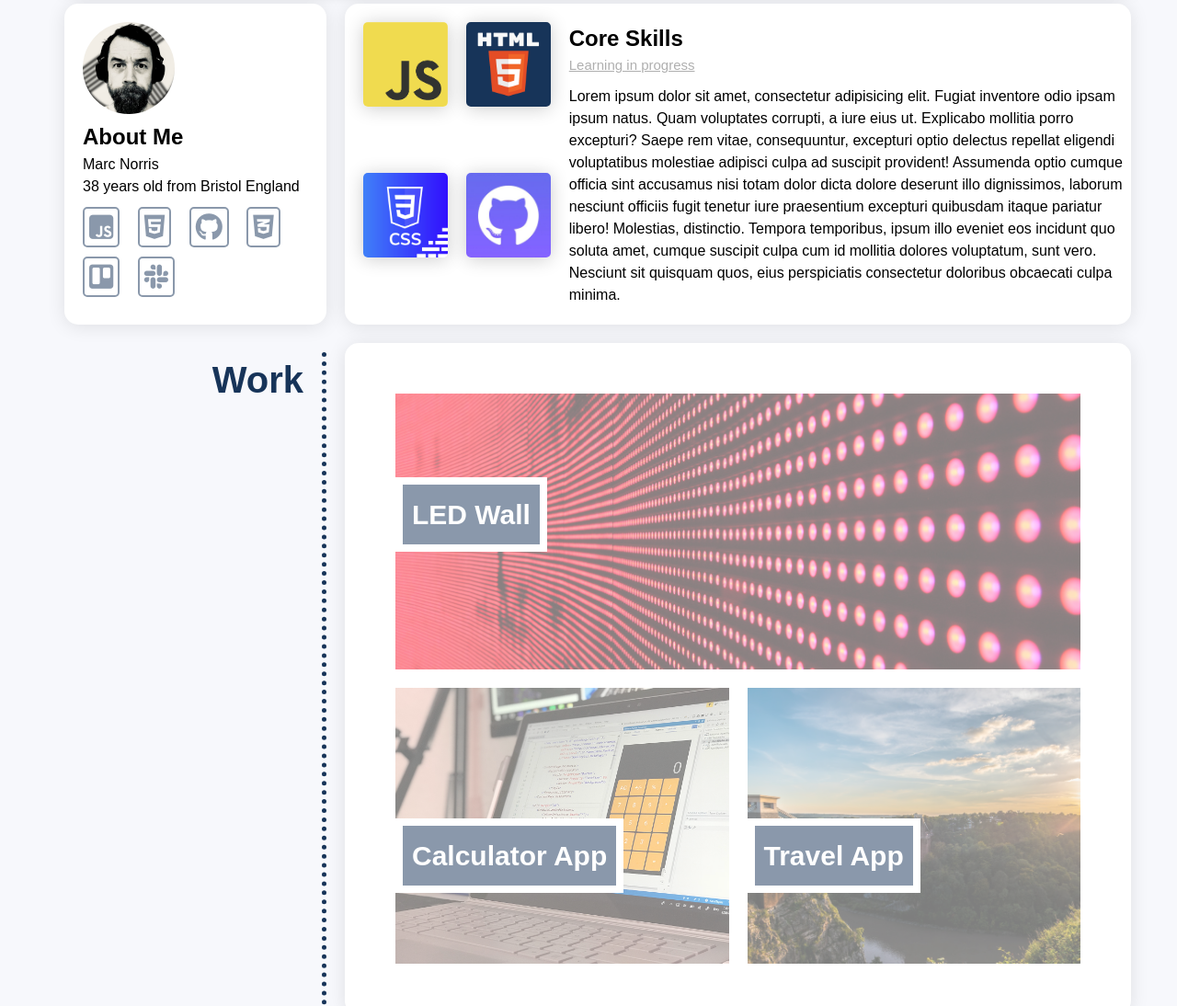
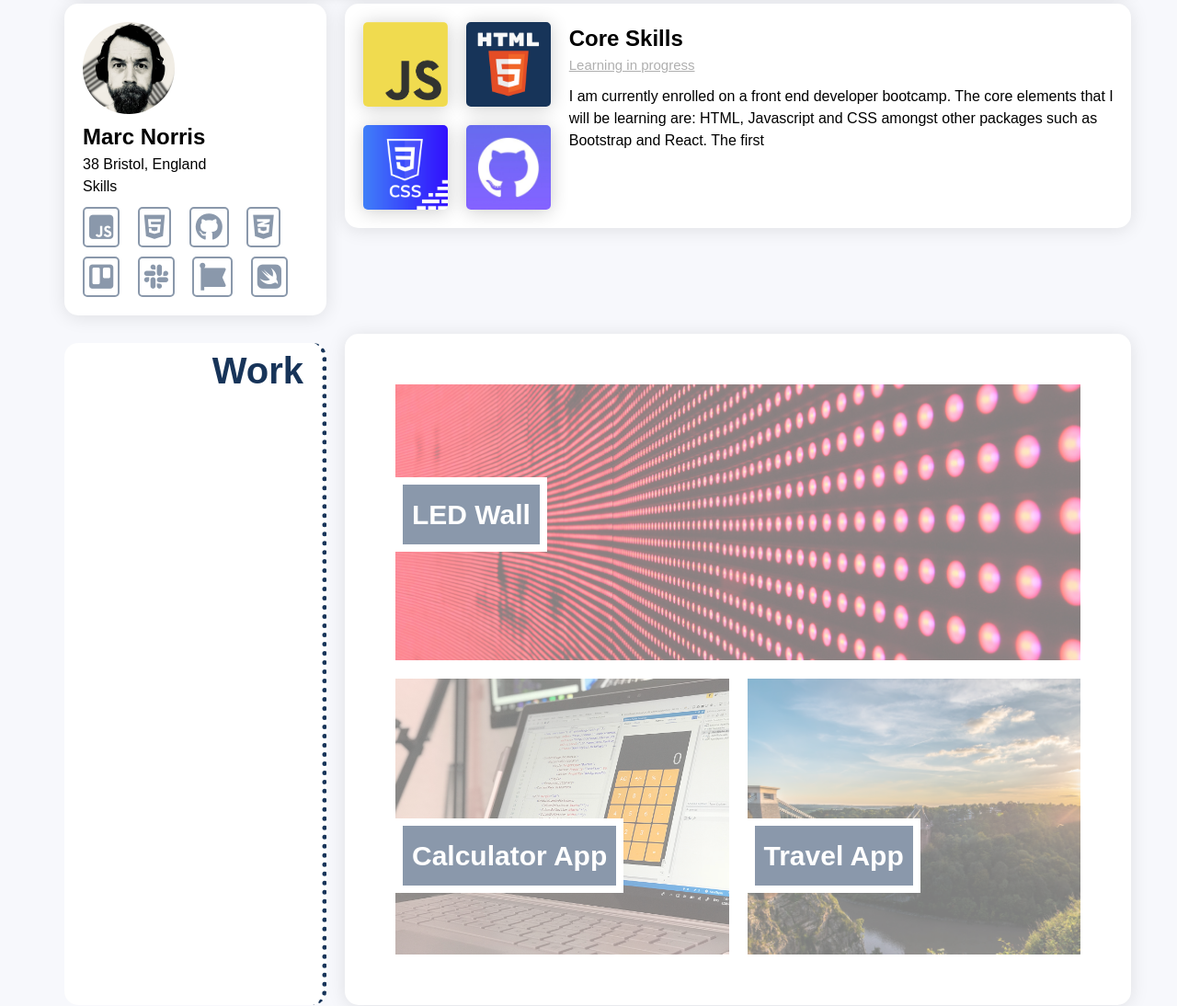
Before and after one commit to shaky411/Challenge2, a plain HTML site: page index.html in a window 1280 px wide. Shown: the part 500-1594 px from the top of the page at 92% size. Drawn offline with Linux system fonts and the light colour scheme.

Commit message:
updated readme

```diff
--- a/index.html
+++ b/index.html
@@ -38,9 +38,10 @@
       <div class="profile-pic">
         <img src="./images/user-mjn.jpg" alt="">
       </div>
-      <h2>About Me</h2>
-      <span>Marc Norris</span>
-      <p>38 years old from Bristol England</p>
+      <h2>Marc Norris</h2>
+      <!-- <span>Marc Norris</span> -->
+      <p>38 Bristol, England</p>
+      <span>Skills</span>
       <div class="icons">
         <i class="fa-brands fa-square-js"></i>
       <i class="fa-brands fa-html5"></i>
@@ -48,6 +49,8 @@
       <i class="fa-brands fa-css3-alt"></i>
       <i class="fa-brands fa-trello"></i>
       <i class="fa-brands fa-slack"></i>
+      <i class="fa-solid fa-font-awesome"></i>
+      <i class="fa-brands fa-swift"></i>
       </div>
 
     </section>
@@ -64,7 +67,7 @@
         <div>
           <h2>Core Skills</h2>
           <h4>Learning in progress</h4>
-          <p>Lorem ipsum dolor sit amet, consectetur adipisicing elit. Fugiat inventore odio ipsam ipsum natus. Quam voluptates corrupti, a iure eius ut. Explicabo mollitia porro excepturi? Saepe rem vitae, consequuntur, excepturi optio delectus repellat eligendi voluptatibus molestiae adipisci culpa ad suscipit provident! Assumenda optio cumque officia sint accusamus nisi totam dolor dicta dolore deserunt illo dignissimos, laborum nesciunt officiis fugit tenetur iure praesentium excepturi quibusdam itaque pariatur libero! Molestias, distinctio. Tempora temporibus, ipsum illo eveniet eos incidunt quo soluta amet, cumque suscipit culpa cum id mollitia dolores voluptatum, sunt vero. Nesciunt sit quisquam quos, eius perspiciatis consectetur doloribus obcaecati culpa minima.</p>
+          <p>I am currently enrolled on a front end developer bootcamp. The core elements that I will be learning are: HTML, Javascript and CSS amongst other packages such as Bootstrap and React. The first</p>
         </div>
       </div>
     </section>
--- a/style.css
+++ b/style.css
@@ -183,8 +183,6 @@ nav a:hover {
   border: 8px solid white;
 }
 
-
-
 .second-row1 {
   background-image: url(./images/02-portfolio-2.jpg);
   background-size: cover;
@@ -210,6 +208,7 @@ nav a:hover {
 
 .second-row2 {
   background-image: url(./images/bristol.jpg);
+  max-width: 100%;
   background-size: cover;
   background-repeat: no repeat;
   background-position: 55% 55%;
@@ -231,20 +230,21 @@ nav a:hover {
   opacity: 1;
 }
 
-.section3 {
+/* .section3 {
   background-color: rgb(255, 255, 255);
   padding: 20px;
   border-radius: 15px;
   box-shadow: 0 2px 20px rgba(0, 0, 0, 0.1);
-}
+} */
 
+
+/* About section */
 #about {
   display: flex;
   flex-direction: column;
 }
 
 
-/* About section */
 .page-section-about {
   background-color: #ffffff;
   border-radius: 15px;
@@ -281,12 +281,12 @@ nav a:hover {
   display: flex;
   flex-direction: column;
   align-items: flex-end;
-  /* background-color: #ffffff; */
+  background-color: #ffffff;
   border-right: 5px solid #173459;
   border-right-style: dotted;
   margin-top: 10px;
   /* opacity: 0.5; */
-  /* border-radius: 15px; */
+  border-radius: 15px;
   /* padding: 20px; */
   /* box-shadow: 0 2px 20px rgba(0, 0, 0, 0.1); */
 }
@@ -349,7 +349,7 @@ footer {
 
   .section2 {
     grid-template-columns: 1fr;
-    grid-template-rows: 100px 100px 100px 100px;
+    /* grid-template-rows: 100px 100px 100px 100px; */
   }
 
 }
```
Also changed, not shown: images/Screenshot/Screenshot_1.jpeg (added), images/Screenshot/Screenshot_2.png (added), 3 other files.
